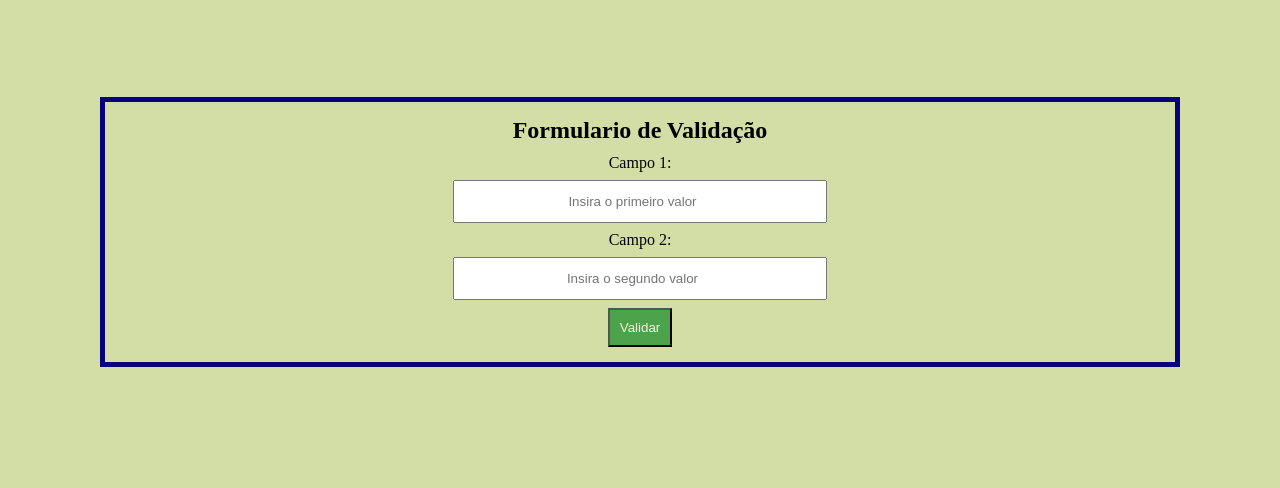
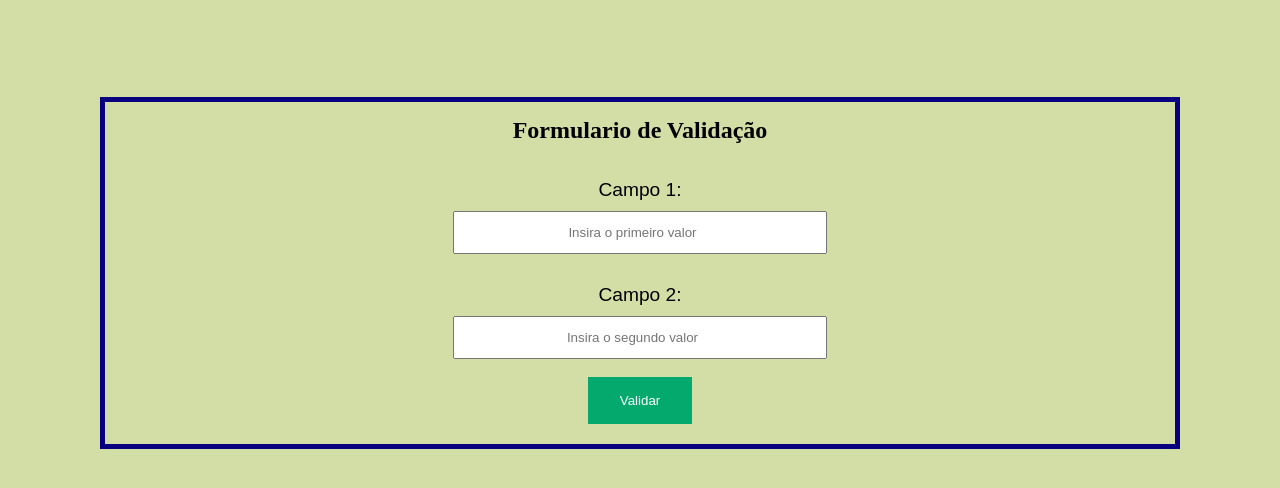
Before and after one commit to lh5818181/Exercicio_html_js, a plain HTML site: page Index.html in a window 1280 px wide. Shown: the part 60-548 px from the top of the page. Drawn offline with Linux system fonts and the light colour scheme.

Commit message:
Update main.css

```diff
--- a/main.css
+++ b/main.css
@@ -10,7 +10,8 @@ header{
 }
 
 h2{
-    margin: 15px 10px 10px 10px;
+    margin: 15px;
+    margin-bottom: 35px;
 }
 
 div {
@@ -19,21 +20,39 @@ margin: 100px;
 }
 
 form input {
-margin: 10px;
 width: 35%;
 padding: 12px 20px;
-margin: 8px 0;
 box-sizing: border-box;
 }
 
+#PrimeiroValor {
+    margin: 10px;
+    margin-bottom: 30px;
+}
+
+#SegundoValor {
+    margin: 10px 5px;
+}
+
 form button {
-padding: 10px;
-margin-bottom: 15px;
-background-color: rgb(76, 163, 76);
-color: beige;
-font-family: Arial, Helvetica, sans-serif;
+    background-color: #04AA6D;
+    border: none;
+    color: white;
+    padding: 16px 32px;
+    text-decoration: none;
+    margin: 8px;
+    margin-bottom: 20px;
+    cursor: pointer;
+    font-family: Arial, Helvetica, sans-serif;
 }
 
 body {
     background-color: rgb(211, 221, 166);
 }
+
+section p {
+    font-size: larger;
+    font-family: Arial, Helvetica, sans-serif;
+    text-align:center;
+
+}
```
